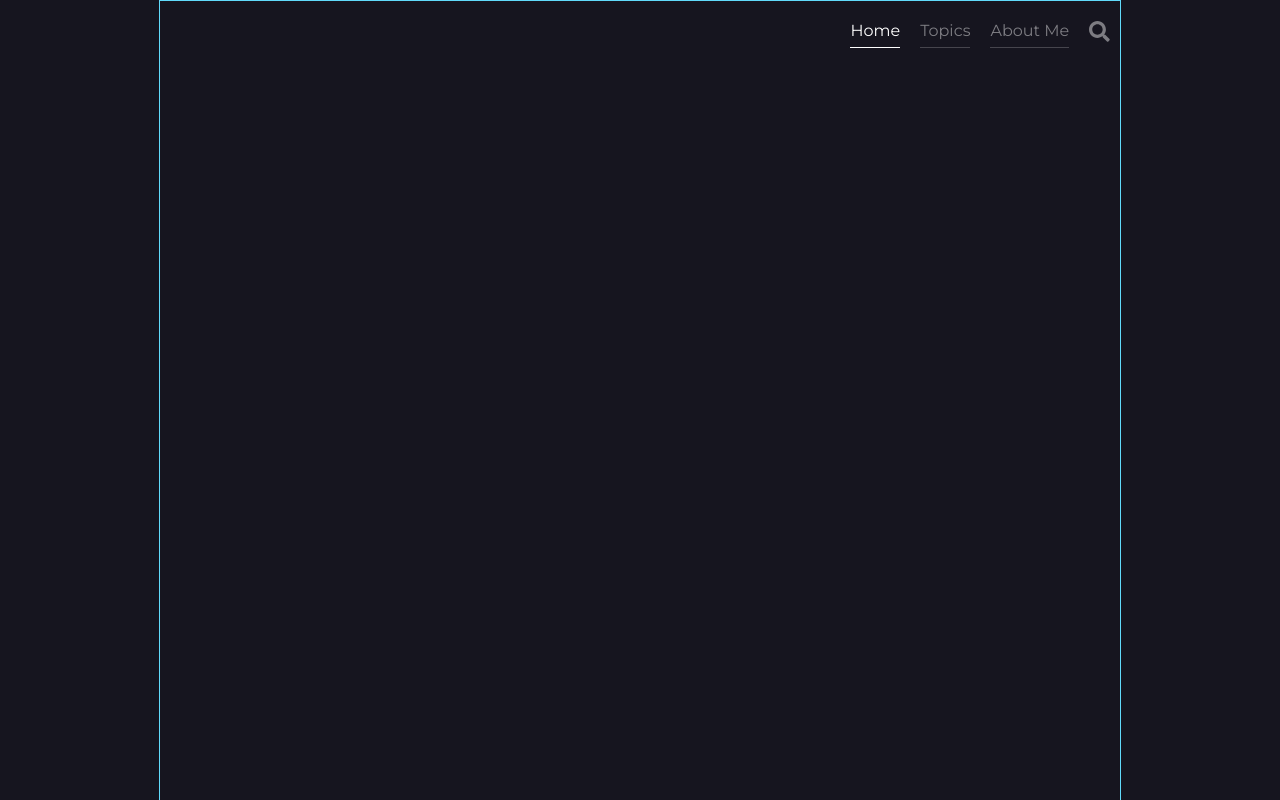
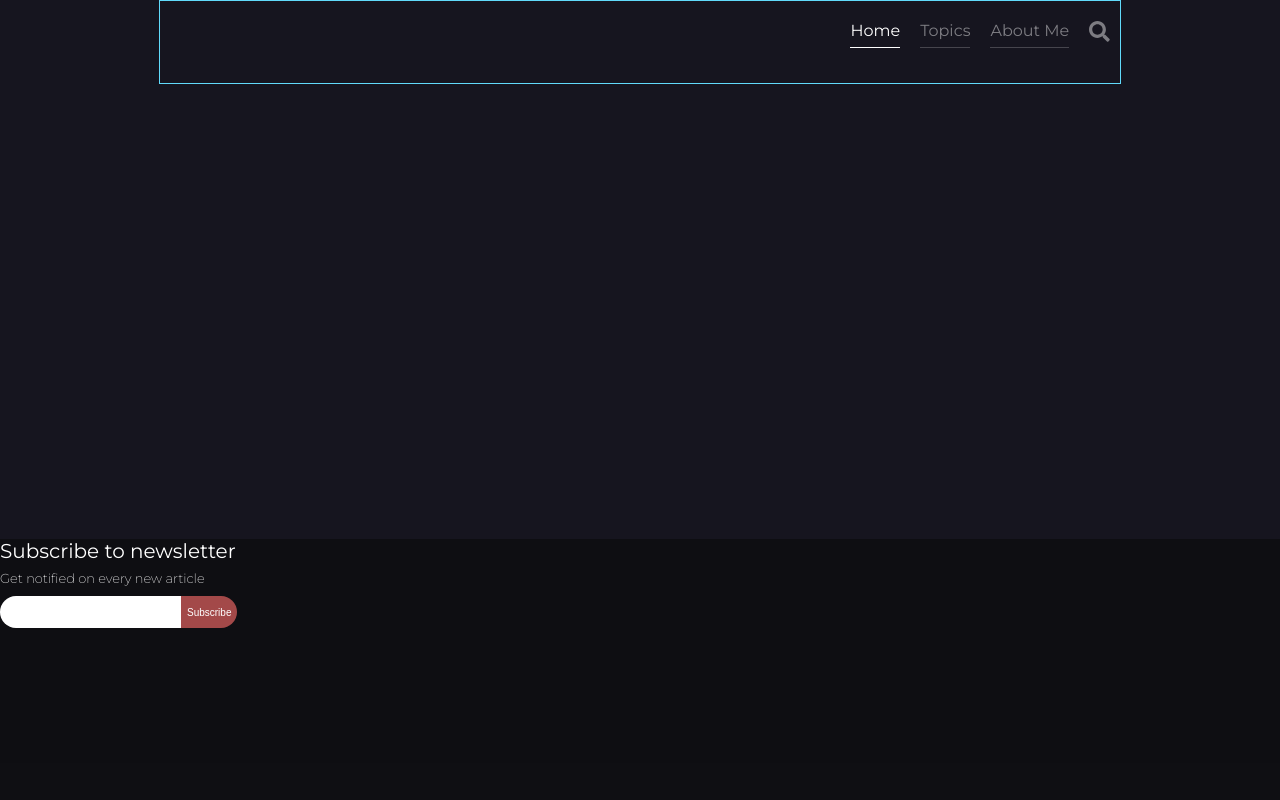
Before and after one commit to Andre-Sacilotti/personal-blog, a React (Create React App) app: page / in a window 1280 px wide. Shown: the top 800 px of the page. Built offline with nearby package versions, Linux system fonts and the light colour scheme.

Commit message:
Componente newsletter para footer

```diff
--- /dev/null
+++ b/src/components/CustomInput/InputButton.tsx
@@ -0,0 +1,51 @@
+import React from "react";
+import styled from "styled-components"
+
+const InputButton = () => {
+
+    const Container = styled.div`
+      display: inline-flex;
+      padding-top: 10px;
+    `
+
+    const CustomButton = styled.button`
+      height: 100%;
+      background-color: #A34949;
+      position:relative;
+      border: 0px;
+      border-top-right-radius: 26px;
+      border-bottom-right-radius: 26px;
+    `
+
+    const CustomInput = styled.input`
+      height: 30px;
+      border: 0px;
+      border-top-left-radius: 26px;
+      border-bottom-left-radius: 26px;
+
+      border-top-right-radius: 0px;
+      border-bottom-right-radius: 0px;
+    `
+
+    const CustomText = styled.p`
+      font-size: 10px;
+      font-weight:500;
+      color: #FFFFFF;
+      margin:0;
+    `
+
+    return (
+        <Container>
+            <CustomInput />
+            <div>
+                <CustomButton>
+                    <CustomText>
+                        Subscribe
+                    </CustomText>
+                </CustomButton>
+            </div>
+        </Container>
+    )
+}
+
+export default InputButton;
--- /dev/null
+++ b/src/components/Footer/Footer.tsx
@@ -0,0 +1,24 @@
+import React from 'react';
+import styled from 'styled-components';
+
+import NewsLetter from "../NewsLetter/NewsLetter";
+
+const Footer = () => {
+
+    const FooterContainer = styled.div`
+      height: 261px;
+      background-color: #09090988;
+      position: absolute;
+      bottom: 0;
+      left: 0;
+      width: 100%;
+    `
+
+    return (
+        <FooterContainer>
+            <NewsLetter />
+        </FooterContainer>
+    )
+}
+
+export default Footer
--- a/src/components/Navbar/MobileHamburguerMenu.tsx
+++ b/src/components/Navbar/MobileHamburguerMenu.tsx
@@ -6,7 +6,7 @@ import {FaSearch} from "react-icons/fa";
 
 import styled from 'styled-components'
 
-function MobileHamburguerMenu() {
+function MobileHamburguerMenu(props) {
 
     const [ShowHamb, setShowHamb] = useState(false)
 
@@ -39,15 +39,15 @@ function MobileHamburguerMenu() {
             </div>
 
             <HambDiv show={ShowHamb}>
-                <NavItem in_page={true} page={"/"}>
+                <NavItem in_page={props.type==="Home"} page={"/"}>
                     Home
                 </NavItem>
 
-                <NavItem in_page={false} page={"/topics"}>
+                <NavItem in_page={props.type==="Topics"} page={"/topics"}>
                     Topics
                 </NavItem>
 
-                <NavItem in_page={false} page={"/about"}>
+                <NavItem in_page={props.type==="About"} page={"/about"}>
                     About Me
                 </NavItem>
 
--- a/src/components/Navbar/Navbar.tsx
+++ b/src/components/Navbar/Navbar.tsx
@@ -12,20 +12,20 @@ function Navbar(props) {
         <div className={"NavContainer"}>
 
             <div className={"MobileNavBar"}>
-                <MobileHamburguerMenu></MobileHamburguerMenu>
+                <MobileHamburguerMenu type={props.type}></MobileHamburguerMenu>
             </div>
 
             <div className={"Navbar"}>
 
-                <NavItem in_page={true} page={"/"}>
+                <NavItem in_page={props.type==="Home"} page={"/"}>
                     Home
                 </NavItem>
 
-                <NavItem in_page={false} page={"/topics"}>
+                <NavItem in_page={props.type==="Topics"} page={"/topics"}>
                     Topics
                 </NavItem>
 
-                <NavItem in_page={false} page={"/about"}>
+                <NavItem in_page={props.type==="About"} page={"/about"}>
                     About Me
                 </NavItem>
 
--- /dev/null
+++ b/src/components/NewsLetter/NewsLetter.tsx
@@ -0,0 +1,31 @@
+import React from "react";
+import styled from 'styled-components'
+
+import InputButton from '../CustomInput/InputButton'
+
+const NewsLetter = () => {
+
+    const NewsUpperText = styled.p`
+        font-size: 20px;
+        color: #FFFFFF;
+        margin:0;
+        padding-bottom: 7px;
+    `
+
+    const NewsLowerText = styled.p`
+        font-size: 13px;
+        font-weight:200;
+        color: #FFFFFF;
+        margin:0;
+    `
+
+    return (
+        <div>
+            <NewsUpperText>Subscribe to newsletter</NewsUpperText>
+            <NewsLowerText>Get notified on every new article</NewsLowerText>
+            <InputButton></InputButton>
+        </div>
+    )
+}
+
+export default NewsLetter
--- a/src/pages/Home/home.tsx
+++ b/src/pages/Home/home.tsx
@@ -1,12 +1,14 @@
 import React from 'react';
-import './layout.css'
+import '../layout.css'
 import Navbar from '../../components/Navbar/Navbar'
+import Footer from "../../components/Footer/Footer"
 import {IconContext} from "react-icons";
 
 function Home() {
     return (
         <div className={'mainLayout'} >
             <Navbar type={"Home"} />
+            <Footer />
         </div>
     )
 }
--- a/src/pages/Topics/topics.tsx
+++ b/src/pages/Topics/topics.tsx
@@ -1,10 +1,14 @@
 import React from "react";
+import Navbar from "../../components/Navbar/Navbar";
+import '../layout.css'
 
 const Topics = () => {
 
-    return (<div>
-        WIP
-    </div>)
+    return (
+        <div className={'mainLayout'} >
+            <Navbar type={"Topics"} />
+        </div>
+    )
 }
 
 export default Topics;
--- a/src/pages/Home/layout.css
+++ b/src/pages/layout.css
@@ -6,7 +6,6 @@ body {
 .mainLayout {
     width: 100%;
     margin: auto;
-    height: 2500px;
 
     font-family: 'Montserrat', sans-serif;
 }
@@ -16,7 +15,6 @@ body {
         border: #ffffff solid 1px;
         width: 75%;
         margin: auto;
-        height: 2500px;
     }
 }
 
@@ -25,7 +23,6 @@ body {
         border: #61dafb solid 1px;
         width: 75%;
         margin: auto;
-        height: 2500px;
     }
 }
 
@@ -34,6 +31,5 @@ body {
         border: #ff0026 solid 1px;
         width: 1260px;
         margin: auto;
-        height: 2500px;
     }
 }
```
Also changed, not shown: src/pages/Post/Post.tsx (added, +11 -0 lines), 1 other file (tests, documents, lock files or other folders).
